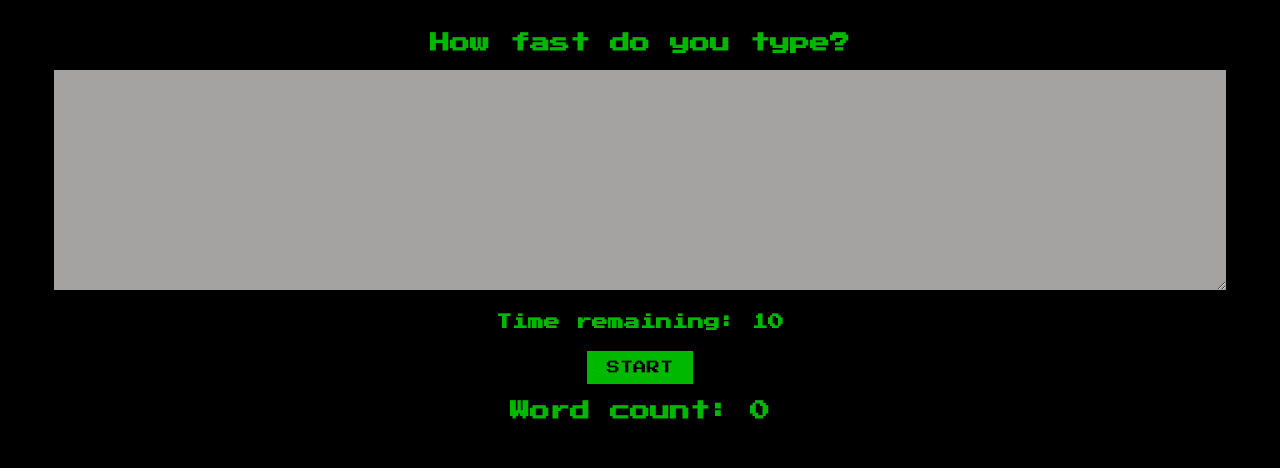
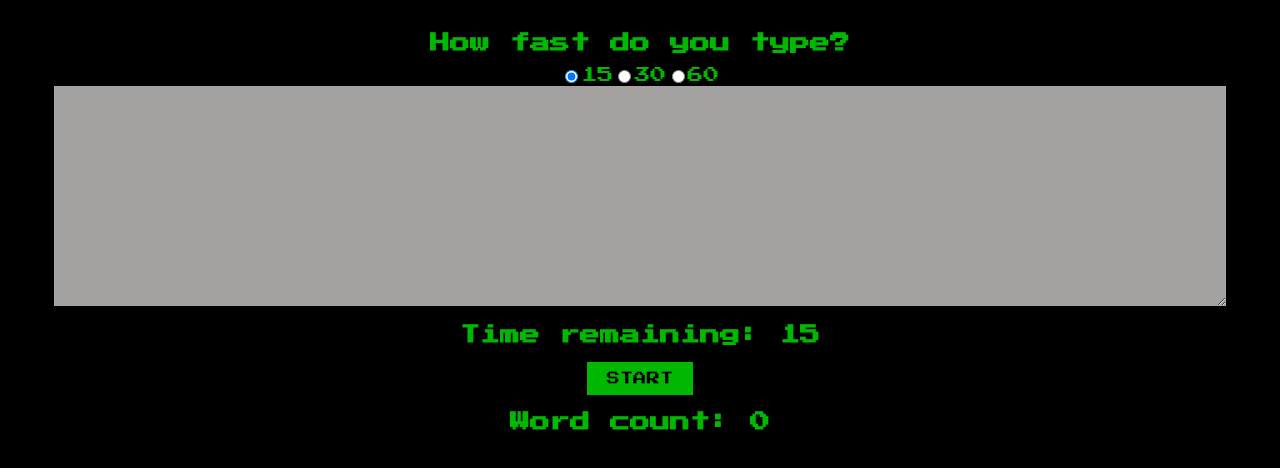
Before and after one commit to Oreada/react-speed-typing-game, a React (Create React App) app: page / in a window 1280 px wide. Shown: the top 468 px of the page. Built offline with nearby package versions, Linux system fonts and the light colour scheme.

Commit message:
feat: add radiobuttons

```diff
--- a/src/App.tsx
+++ b/src/App.tsx
@@ -1,20 +1,51 @@
 import React from 'react';
 import useGame from './useGame';
+import { RADIO_1, RADIO_2, RADIO_3 } from './constants';
 
-//* TODO: Сделать варианты выбора времени
 function App() {
-  const { text, time, isStarted, count, textareaRef, handleChange, startGame } = useGame();
+  const { text, time, isStarted, count, textareaRef, handleChange, startGame, handleRadioChange, choosenTime } = useGame();
 
   return (
-    <div>
+    <div className='main-box'>
       <h1>How fast do you type?</h1>
+
+      <div className='radiobuttons'>
+        <input
+          type="radio"
+          name="timeForGame"
+          id={RADIO_1}
+          value={RADIO_1}
+          checked={choosenTime === Number(RADIO_1)}
+          onChange={handleRadioChange}
+        />
+        <label htmlFor={RADIO_1}>{RADIO_1}</label>
+        <input
+          type="radio"
+          name="timeForGame"
+          id={RADIO_2}
+          value={RADIO_2}
+          checked={choosenTime === Number(RADIO_2)}
+          onChange={handleRadioChange}
+        />
+        <label htmlFor={RADIO_2}>{RADIO_2}</label>
+        <input
+          type="radio"
+          name="timeForGame"
+          id={RADIO_3}
+          value={RADIO_3}
+          checked={choosenTime === Number(RADIO_3)}
+          onChange={handleRadioChange}
+        />
+        <label htmlFor={RADIO_3}>{RADIO_3}</label>
+      </div>
+
       <textarea
         ref={textareaRef}
         value={text}
         onChange={handleChange}
         disabled={!isStarted}
       />
-      <h4>Time remaining: {time}</h4>
+      <h2>Time remaining: {time}</h2>
       <button onClick={startGame}>Start</button>
       <h2>Word count: {count}</h2>
     </div>
--- /dev/null
+++ b/src/constants.ts
@@ -0,0 +1,3 @@
+export const RADIO_1 = '15';
+export const RADIO_2 = '30';
+export const RADIO_3 = '60';
--- a/src/useGame.ts
+++ b/src/useGame.ts
@@ -1,9 +1,10 @@
 import { useEffect, useRef, useState } from "react";
+import { RADIO_1 } from './constants';
 
 function useGame() {
-	const TIME_FOR_GAME = 10;
+	const [choosenTime, setChoosenTime] = useState(Number(RADIO_1));
 	const [text, setText] = useState('');
-	const [time, setTime] = useState(TIME_FOR_GAME);
+	const [time, setTime] = useState(choosenTime);
 	const [isStarted, setIsStarted] = useState(false);
 	const [count, setCount] = useState(0);
 	const textareaRef = useRef(null);
@@ -12,9 +13,17 @@ function useGame() {
 		setText(event.target.value);
 	};
 
+	const handleRadioChange = (event: React.ChangeEvent<HTMLInputElement>) => {
+		setChoosenTime(Number(event.target.value));
+		setTime(Number(event.target.value));
+
+		(textareaRef.current as unknown as HTMLTextAreaElement).focus();
+		setText("");
+	};
+
 	const startGame = () => {
 		setIsStarted(true);
-		setTime(TIME_FOR_GAME);
+		setTime(choosenTime);
 		setCount(0);
 		setText("");
 		(textareaRef.current as unknown as HTMLTextAreaElement).disabled = false; //! добавляем эту строку, т.к. setIsStarted не срабатывает мгновенно
@@ -42,7 +51,7 @@ function useGame() {
 		return () => clearTimeout(id);
 	}, [time, isStarted])
 
-	return { text, time, isStarted, count, textareaRef, handleChange, startGame };
+	return { text, time, isStarted, count, textareaRef, handleChange, startGame, handleRadioChange, choosenTime };
 }
 
 export default useGame;
```
